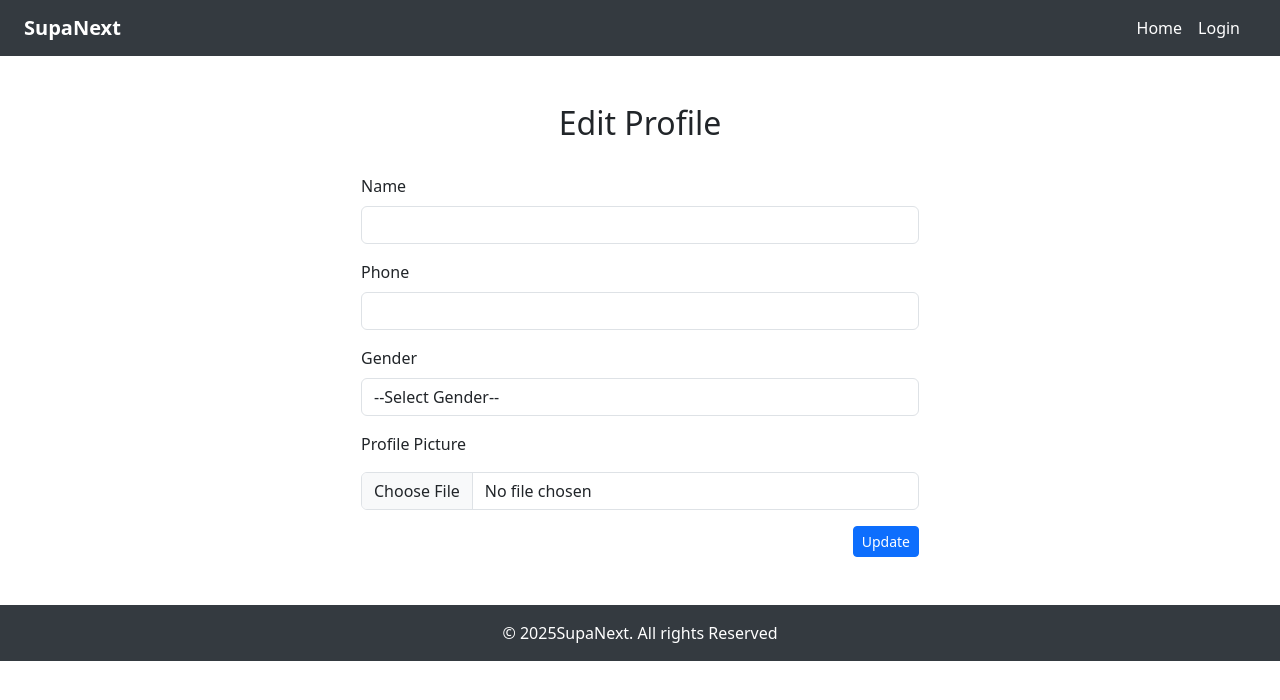
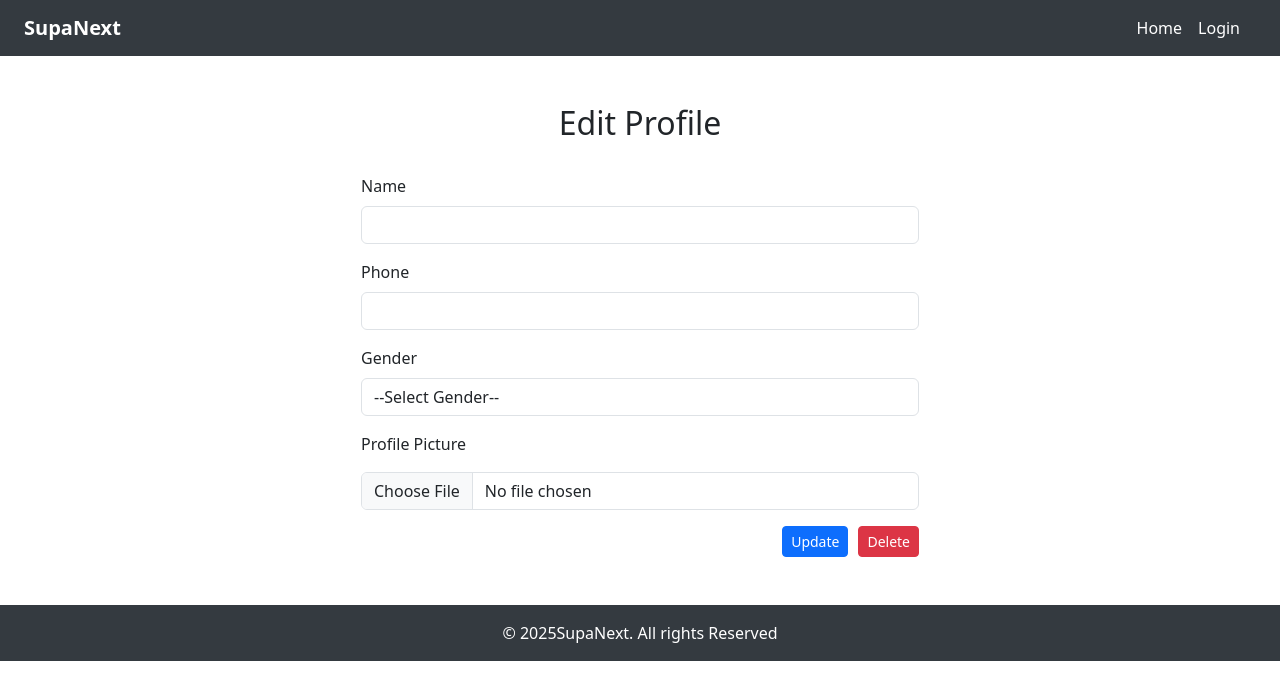
Before and after one commit to Renuma1618/Next-Supabase-App, a Next.js app: page /auth/Editprofile in a window 1280 px wide. Shown: the top 700 px of the page. Built offline with nearby package versions, Linux system fonts and the light colour scheme; no server answers.

Commit message:
final ones

```diff
--- a/app/auth/Editprofile/page.tsx
+++ b/app/auth/Editprofile/page.tsx
@@ -17,8 +17,10 @@ import Image from "next/image";
 import { useEffect, useState } from "react";
 
 // Import SweetAlert2
-// import Swal from "sweetalert2";
+import Swal from "sweetalert2";
 
+//Router
+import { useRouter } from "next/navigation";
 
 interface EditProfileType {
   name?: string;
@@ -42,7 +44,11 @@ export default function EditProfilePage() {
   const [previewImage, setPreviewImage] = useState<string | null>(null);
 
   // Custom hook to use Profile of loggedin user
-  const { userProfile, setUserProfile } = myAppHook();
+  const { setIsLoggedIn, setAuthToken, userProfile, setUserProfile } =
+    myAppHook();
+
+  // Router
+  const router = useRouter();
 
   // Show previous profile picture on mount
   useEffect(() => {
@@ -72,7 +78,7 @@ export default function EditProfilePage() {
     const fileName = `${Date.now()}.${fileExtension}`;
 
     const { error } = await supabase.storage
-      .from("product-images")
+      .from("profile-pictures")
       .upload(fileName, file);
 
     if (error) {
@@ -80,7 +86,7 @@ export default function EditProfilePage() {
       return null;
     }
 
-    return supabase.storage.from("product-images").getPublicUrl(fileName).data
+    return supabase.storage.from("profile-pictures").getPublicUrl(fileName).data
       .publicUrl;
   };
 
@@ -145,35 +151,39 @@ export default function EditProfilePage() {
   };
 
   // Delete userProfile ----------------------------------------------------------------
-// const handleDeleteProfile = async () => {
-//   const result = await Swal.fire({
-//     title: "Are you sure?",
-//     text: "This action will delete your profile permanently!",
-//     icon: "warning",
-//     showCancelButton: true,
-//     confirmButtonColor: "#d33",
-//     cancelButtonColor: "#3085d6",
-//     confirmButtonText: "Yes, delete it!",
-//   });
+  const handleDeleteProfile = async () => {
+    // console.log("delete customer");
+    const result = await Swal.fire({
+      title: "Are you sure?",
+      text: "This action will delete your profile permanently!",
+      icon: "warning",
+      showCancelButton: true,
+      confirmButtonColor: "#d33",
+      cancelButtonColor: "#3085d6",
+      confirmButtonText: "Yes, delete it!",
+    });
 
-//   if (result.isConfirmed) {
-//     try {
-//       const user_id = userProfile?.id;
-//       const response = await fetch("/api/delete-user", {
-//         method: "POST",
-//         headers: { "Content-Type": "application/json" },
-//         body: JSON.stringify({ user_id }),
-//       });
-//       if (!response.ok) throw new Error("Failed to delete profile.");
-//       localStorage.removeItem("user_profile");
-//       setUserProfile(null);
-//       toast.success("Profile deleted successfully");
-//       window.location.href = "/";
-//     } catch {
-//       toast.error("Failed to delete profile.");
-//     }
-//   }
-// };
+    if (result.isConfirmed) {
+      try {
+        const id = userProfile?.id;
+        if (id) {
+          const { data } = await supabase.auth.admin.deleteUser(id);
+          if (data) {
+            console.log(data, "---deleted customer");
+            localStorage.removeItem("access_token");
+            localStorage.removeItem("user_profile");
+            setIsLoggedIn(false);
+            setAuthToken(null);
+            router.push("/auth/login");
+            toast.success("Profile deleted successfully");
+
+          }
+        }
+      } catch {
+        toast.error("Failed to delete profile.");
+      }
+    }
+  };
 
   return (
     <>
@@ -181,7 +191,7 @@ export default function EditProfilePage() {
       <div className="container mt-5">
         <h2 className="text-center mb-3">Edit Profile</h2>
 
-      <div style={{ maxHeight: '30rem', overflowY: 'auto' }}>
+        <div style={{ maxHeight: "30rem", overflowY: "auto" }}>
           <form onSubmit={handleSubmit(onsubmit)} className="w-50 mx-auto mt-3">
             <div className="mb-3">
               <label className="form-label">Name</label>
@@ -261,18 +271,17 @@ export default function EditProfilePage() {
               <button type="submit" className="btn btn-primary btn-sm">
                 Update
               </button>
-
-            {/* <button
+              <button
+                type="button"
                 className="btn btn-danger btn-sm"
                 style={{ marginLeft: "10px" }}
-              // onClick={handleDeleteProfile}
+                onClick={handleDeleteProfile}
               >
                 Delete
-            </button> */}
+              </button>
             </div>
           </form>
         </div>
-
       </div>
 
       <Footer />
--- a/app/auth/profile/page.tsx
+++ b/app/auth/profile/page.tsx
@@ -24,6 +24,8 @@ export default function ProfilePage() {
               Edit
             </Link>
             </div>
+
+
 
           </div>
 
```
Also changed, not shown: app/auth/dashboard/page.tsx (+15 -10 lines). Lines whose indentation alone changed are shown as unchanged.
